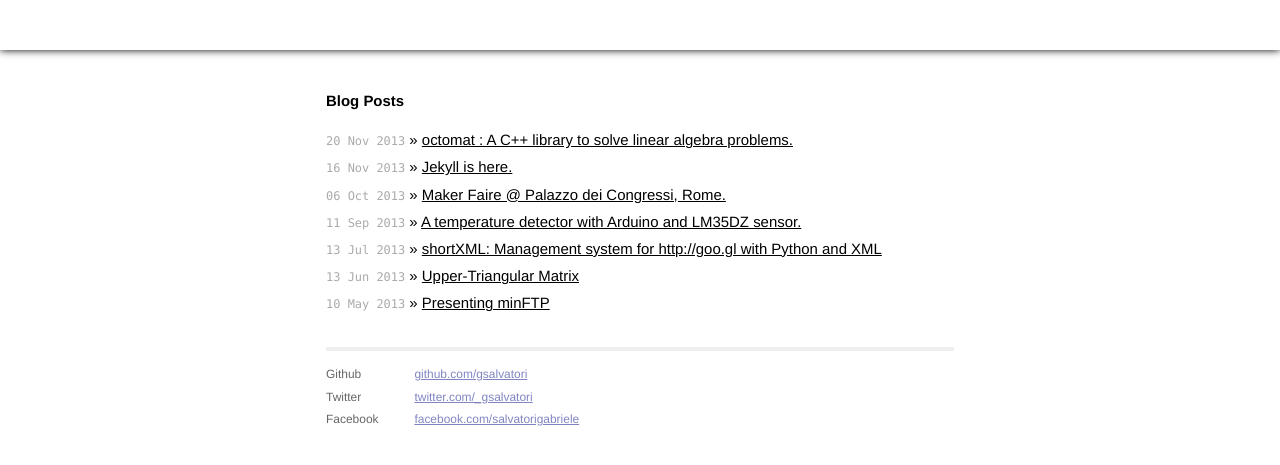
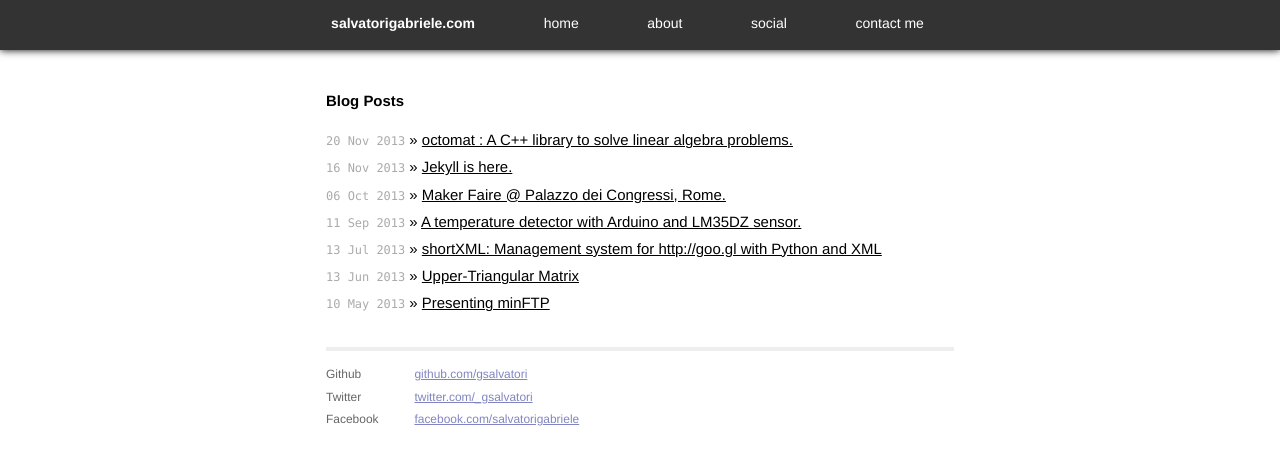
Before and after one commit to gsalvatori/salvatorigabriele.com, a Jekyll site: the page built from index.html, in a window 1280 px wide. Shown: the top 465 px of the page. Built offline with Jekyll 4.4.1, drawn with Linux system fonts in a browser that asks for light colours; Markdown is read by kramdown in place of the engine named in the settings.

Commit message:
Update main.css

```diff
--- a/css/main.css
+++ b/css/main.css
@@ -175,7 +175,8 @@ a:visited { color: #000; }
   -moz-box-shadow: 0px 0px 8px 0px #000000;
   box-shadow: 0px 0px 8px 0px #000000;
   /* Adds the transparent background */
-  color: rgba(0, 0, 0, 0.8);
+  background-color: rgba(0,0,0,0.8);
+  color: rgba(1, 1, 1, 0.8);
 }
 
 #navigation a {
```
